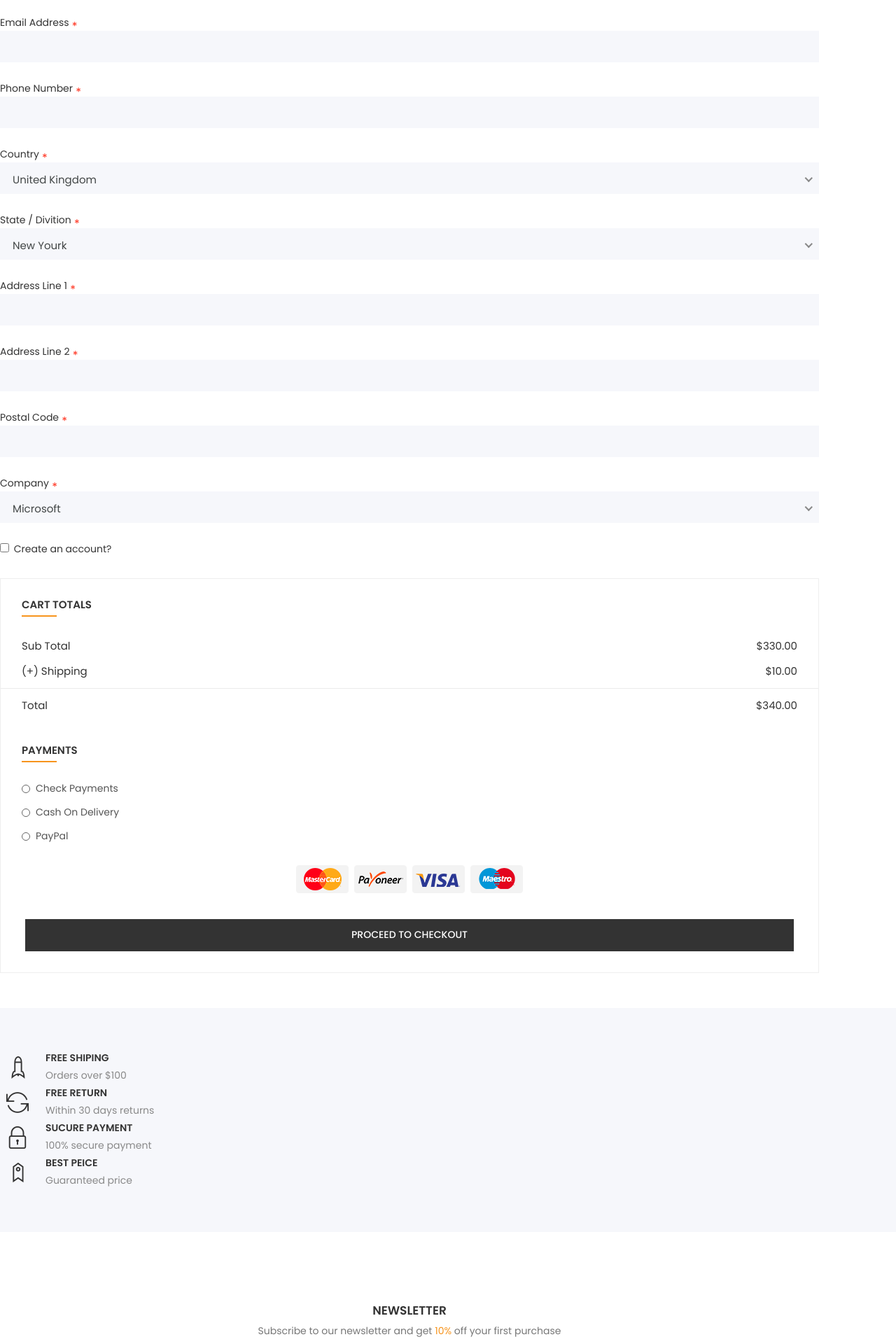
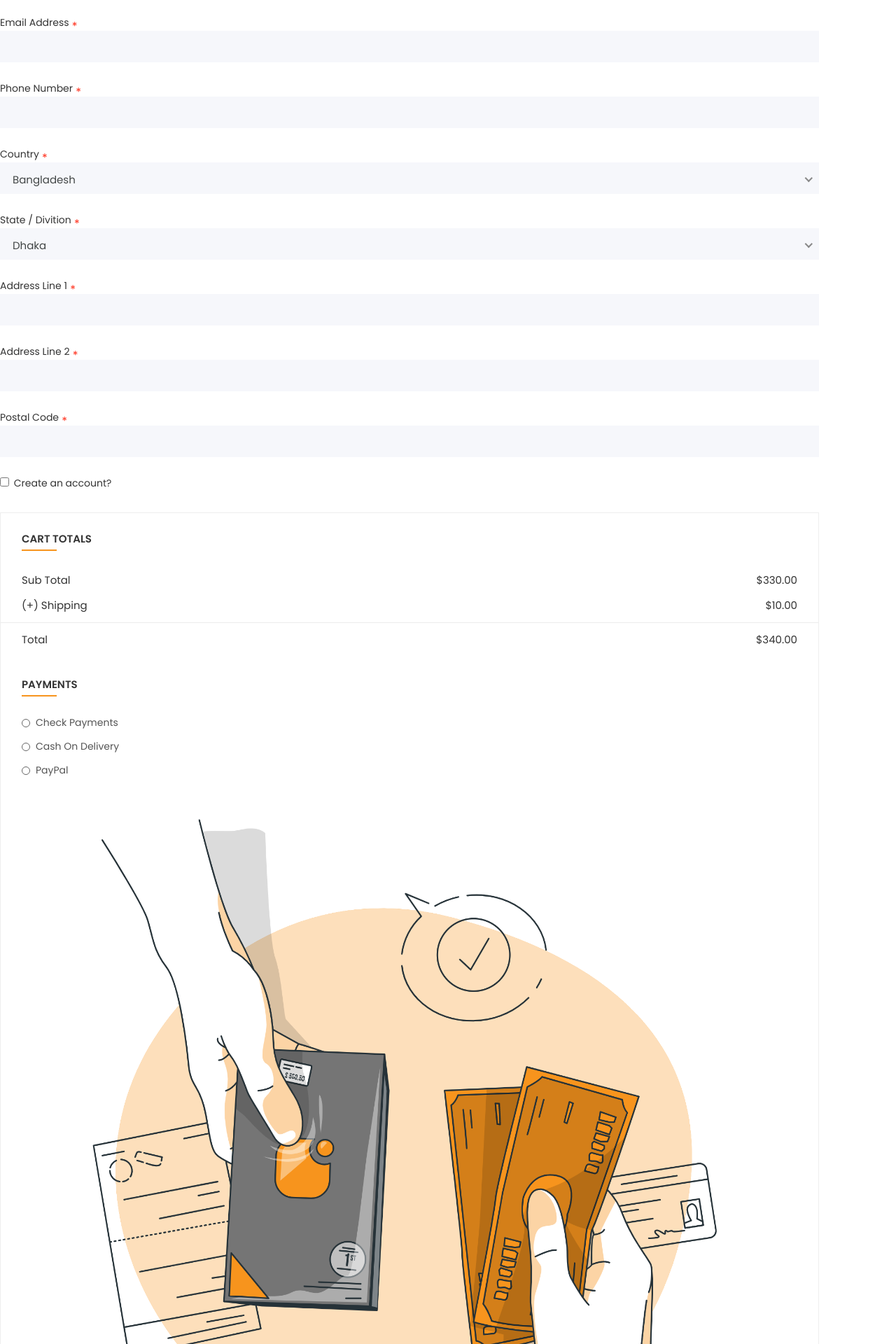
Before and after one commit to ruhulaminparvez/Home-Food, a Django app: page /checkout/ in a window 1280 px wide. Shown: the part 621-2541 px from the top of the page at 70% size. Run offline with Django 3.2, Linux system fonts and the light colour scheme; some libraries are stand-ins or nearby versions.

Commit message:
Added Changes Date-03-01-22

```diff
--- a/FamilyFood/templates/checkout.html
+++ b/FamilyFood/templates/checkout.html
@@ -115,7 +115,7 @@
 												<option value="AZ">Azerbaijan</option>
 												<option value="BS">Bahamas</option>
 												<option value="BH">Bahrain</option>
-												<option value="BD">Bangladesh</option>
+												<option value="BD" selected="selected">Bangladesh</option>
 												<option value="BB">Barbados</option>
 												<option value="BY">Belarus</option>
 												<option value="BE">Belgium</option>
@@ -328,7 +328,7 @@
 												<option value="UG">Uganda</option>
 												<option value="UA">Ukraine</option>
 												<option value="AE">United Arab Emirates</option>
-												<option value="US" selected="selected">United Kingdom</option>
+												<option value="US">United Kingdom</option>
 												<option value="UY">Uruguay</option>
 												<option value="UM">U.S. Minor Outlying Islands</option>
 												<option value="VI">U.S. Virgin Islands</option>
@@ -349,13 +349,15 @@
 										<div class="form-group">
 											<label>State / Divition<span>*</span></label>
 											<select name="state-province" id="state-province">
-												<option value="divition" selected="selected">New Yourk</option>
-												<option>Los Angeles</option>
-												<option>Chicago</option>
-												<option>Houston</option>
-												<option>San Diego</option>
-												<option>Dallas</option>
-												<option>Charlotte</option>
+												<option value="divition" selected="selected">Dhaka</option>
+												<option>Dhaka</option>
+												<option>Sylhet</option>
+												<option>Chattogram</option>
+												<option>Rajshahi</option>
+												<option>Khulna</option>
+												<option>Mymensingh</option>
+												<option>Barisal</option>
+												<option>Rangpur</option>
 											</select>
 										</div>
 									</div>
@@ -375,20 +377,6 @@
 										<div class="form-group">
 											<label>Postal Code<span>*</span></label>
 											<input type="text" name="post" placeholder="" required="required">
-										</div>
-									</div>
-									<div class="col-lg-6 col-md-6 col-12">
-										<div class="form-group">
-											<label>Company<span>*</span></label>
-											<select name="company_name" id="company">
-												<option value="company" selected="selected">Microsoft</option>
-												<option>Apple</option>
-												<option>Xaiomi</option>
-												<option>Huawer</option>
-												<option>Wpthemesgrid</option>
-												<option>Samsung</option>
-												<option>Motorola</option>
-											</select>
 										</div>
 									</div>
 									<div class="col-12">
@@ -431,7 +419,7 @@
 							<!-- Payment Method Widget -->
 							<div class="single-widget payement">
 								<div class="content">
-									<img src="images/payment-method.png" alt="#">
+									<img src="{% static 'images/cash-payment.png' %}" alt="#">
 								</div>
 							</div>
 							<!--/ End Payment Method Widget -->
```
Also changed, not shown: FamilyFood/templates/home.html (+0 -10 lines), FamilyFood/FamilyFood/static/images/cash-payment.png (added).
